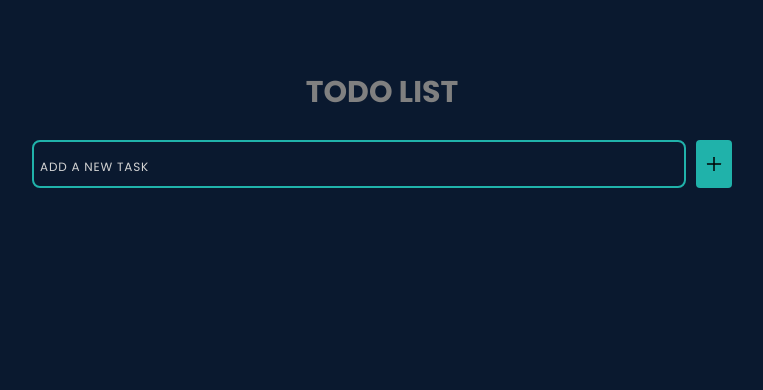
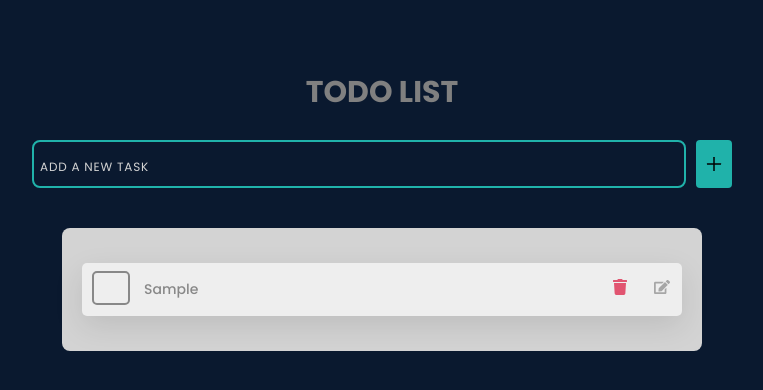
Before and after one commit to codingmarv3l/todo-app, a React (Vite) app: page / in a window 1280 px wide. Both pictures are taken after typing "Sample" into the empty fields and a click on the button "Add Task". Shown: the top 390 px of the page, without its empty margins (258-1021 px from the left). Built offline with nearby package versions, Linux system fonts and the light colour scheme.

Commit message:
add todo item component + handleCheck functionality

```diff
--- a/src/App.css
+++ b/src/App.css
@@ -101,3 +101,142 @@
   color: var(--bg-2);
   font-size: 20px;
 }
+
+.todoLists {
+  background-color: var(--bg-3);
+  margin: 40px 30px;
+  padding: 20px;
+  border-radius: 8px;
+}
+
+.item {
+  padding: 12px;
+  background: var(--bg-2);
+  background-color: #eee;
+  margin-bottom: 15px;
+  margin-top: 15px;
+  align-items: center;
+  border-radius: 5px;
+  box-shadow: 0 10px 30px rgba(0, 0, 0, 0.1);
+}
+
+.item:hover,
+.item:focus-within {
+  outline: 2px solid #05445e;
+}
+
+.todoDetails {
+  position: relative;
+  display: flex;
+  color: #888;
+  gap: 16px;
+  padding-left: 35px;
+  align-items: center;
+  justify-content: space-between;
+}
+
+/* checkbox styles */
+.todoDetails > label::before,
+.todoDetails > input[type="checkbox"] {
+  height: 34px;
+  width: 38px;
+  left: -2px;
+  top: -4px;
+  box-sizing: border-box;
+  border-radius: 5px;
+}
+
+.todoDetails > input[type="checkbox"] {
+  -webkit-font-smoothing: antialiased;
+  position: absolute;
+  margin: 0;
+  opacity: 0;
+  z-index: 1;
+  cursor: pointer;
+}
+
+.todoDetails > label {
+  display: inline-block;
+  margin-bottom: 0;
+  padding: 4px 15px 4px;
+  cursor: pointer;
+  touch-action: manipulation;
+}
+.todoDetails > label::before {
+  position: absolute;
+  background: transparent;
+  border: 2px solid currentcolor;
+  content: "";
+  transition: all 0.2s ease;
+}
+
+.todoDetails > input[type="checkbox"]:focus-visible + label::before {
+  border-width: 4px;
+  outline: 3px dashed #05445e;
+}
+
+.todoDetails > label::after {
+  position: absolute;
+  background: transparent;
+  border: solid;
+  border-width: 0 0 3.5px 3.5px;
+  border-top-color: transparent;
+  box-sizing: content-box;
+  color: #05445e;
+  content: "";
+  height: 5px;
+  width: 20px;
+  left: 6px;
+  opacity: 0;
+  top: 10px;
+  transform: rotate(-45deg);
+  transition: opacity 0.2s ease;
+}
+
+.todoDetails > input[type="checkbox"]:checked + label::after {
+  opacity: 1;
+}
+
+/* end of checckbox styles */
+
+.task {
+  font-weight: 500;
+  font-size: 14px;
+  text-transform: capitalize;
+  word-break: break-all;
+  align-items: center;
+}
+
+.todoActions {
+  display: flex;
+  gap: 16px;
+}
+
+.todoActions button {
+  color: #888;
+  margin-right: 10px;
+  font-size: 16px;
+  border: none;
+  opacity: 0.7;
+  transform: 0.1s;
+}
+
+.todoActions button:last-of-type {
+  margin: 0;
+}
+
+.todoActions button .delete {
+  color: crimson;
+}
+
+.todoActions button:hover {
+  opacity: 1;
+}
+
+.icon {
+  font-size: 20px;
+}
+
+.icon:hover {
+  background-color: var(--bg-3);
+}
--- a/src/components/AppContent.jsx
+++ b/src/components/AppContent.jsx
@@ -1,5 +1,6 @@
 import React, { useState } from "react";
 import ToDoForm from "./ToDoForm";
+import ToDoItem from "./ToDoItem";
 
 const AppContent = () => {
   const [tasks, setTasks] = useState(
@@ -45,6 +46,15 @@ const AppContent = () => {
         setNewTask={setNewTask}
         handleSubmit={handleSubmit}
       />
+
+      {tasks.length ? (
+        <ToDoItem
+          tasks={tasks}
+          handleCheck={handleCheck}
+        />
+      ) : (
+        <p className="message">Add tasks to see your to do's</p>
+      )}
     </div>
   );
 };
--- /dev/null
+++ b/src/components/ToDoItem.jsx
@@ -0,0 +1,39 @@
+import React, { useState } from "react";
+import { FaTrash, FaEdit } from "react-icons/fa";
+
+const ToDoItem = (props) => {
+  const { tasks, handleCheck } = props;
+
+  return (
+    <div className="todoLists">
+      {tasks.map((task) => (
+        <div key={task.id} className="item">
+          <div className="todoDetails">
+            <input
+              id={task.id}
+              type="checkbox"
+              className="checkbox"
+              onChange={() => handleCheck(task.id)}
+              checked={task.completed}
+            />
+            <label htmlFor={task.id} onDoubleClick={() => handleCheck(task.id)}>
+              <p className="task"> {task.task}</p>
+            </label>
+
+            <div className="todoActions">
+              <button aria-label="Delete Task">
+                <FaTrash className="delete" width={24} height={24} />
+              </button>
+
+              <button aria-label="Update Task">
+                <FaEdit className="edit" width={24} height={24} />
+              </button>
+            </div>
+          </div>
+        </div>
+      ))}
+    </div>
+  );
+};
+
+export default ToDoItem;
```
